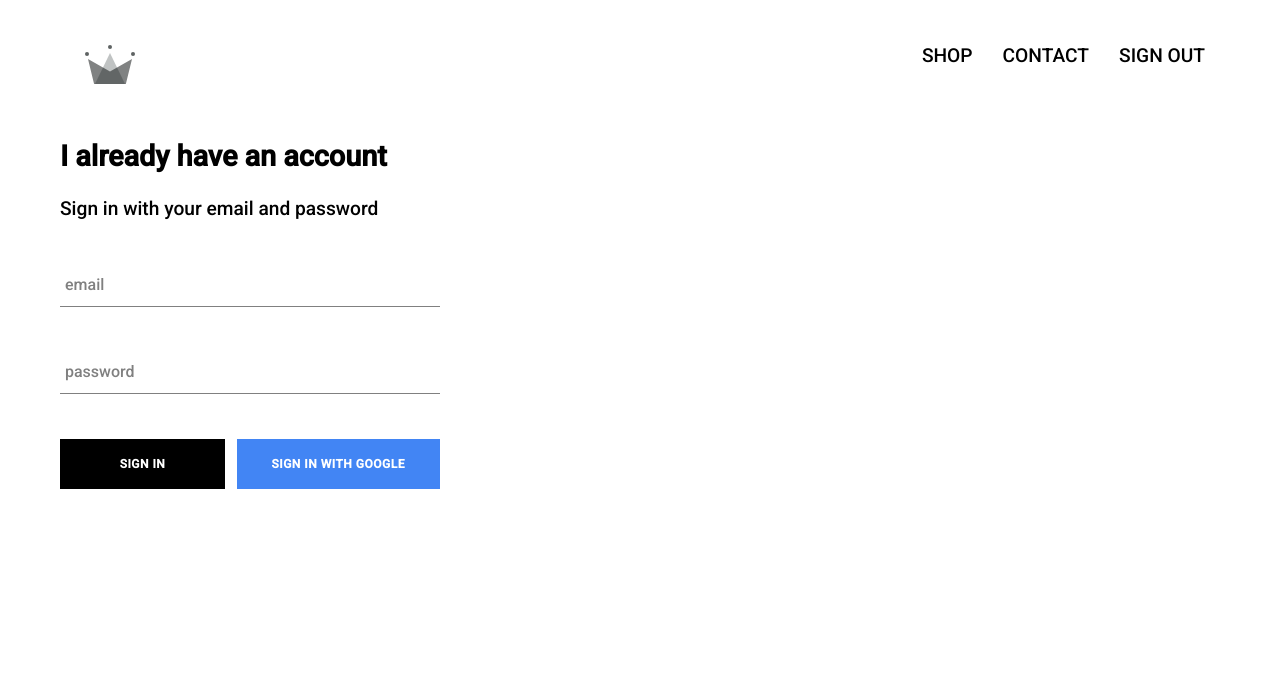
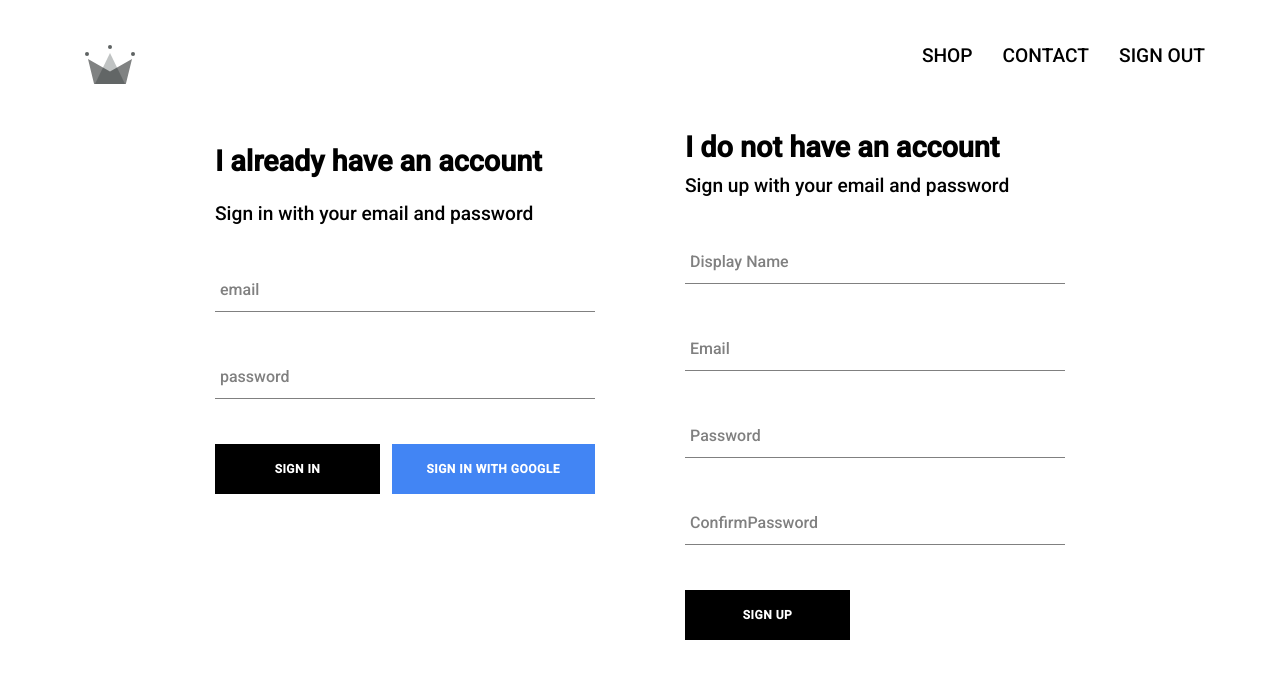
Before and after one commit to juanjpayan/e-commerce-site, a React (Create React App) app: page /signin in a window 1280 px wide. Shown: the top 678 px of the page. Built offline with nearby package versions, Linux system fonts and the light colour scheme; no server answers.

Commit message:
sign in and sign up

```diff
--- a/src/Components/Sign-In/Sign-In.jsx
+++ b/src/Components/Sign-In/Sign-In.jsx
@@ -1,5 +1,5 @@
 import React, { useState } from 'react';
-import { signInWithGoogle } from '../../Firebase/Firebase.utils';
+import { auth, signInWithGoogle } from '../../Firebase/Firebase.utils';
 import CustomButton from '../Custom-Button/Custom-Button';
 import FormInput from '../Form-Input/Form-Input';
 
@@ -9,12 +9,20 @@ const SignIn = () => {
 	const [ email, setEmail ] = useState('');
 	const [ password, setPassword ] = useState('');
 
-	const handleSubmit = (e) => {
+	const handleSubmit = async (e) => {
 		e.preventDefault();
+
+		try {
+			await auth.signInWithEmailAndPassword(email, password);
+			setPassword();
+			setEmail();
+		} catch (error) {
+			console.log(error);
+		}
 	};
 
-	const handleChange = (evt) => {
-		const { value, name } = evt.target;
+	const handleChange = (e) => {
+		const { value, name } = e.target;
 		name === 'email' ? setEmail(value) : setPassword(value);
 	};
 	return (
--- /dev/null
+++ b/src/Components/Sign-Up/Sing-Up.jsx
@@ -0,0 +1,77 @@
+import React, { useState } from 'react';
+import { auth, createUserProfileDocument } from '../../Firebase/Firebase.utils';
+import CustomButton from '../Custom-Button/Custom-Button';
+import FormInput from '../Form-Input/Form-Input';
+import './Sing-Up.scss';
+
+const SignUp = () => {
+	const [ displayName, setDisplayName ] = useState('');
+	const [ email, setEmail ] = useState('');
+	const [ password, setPassword ] = useState('');
+	const [ confirmedPassword, setConfirmedPassword ] = useState('');
+
+	const handleSubmit = async (e) => {
+		e.preventDefault();
+
+		if (password !== confirmedPassword) {
+			alert("password don't match");
+			return;
+		}
+
+		try {
+			const { user } = await auth.createUserWithEmailAndPassword(email, password);
+			createUserProfileDocument(user, { displayName });
+
+			await createUserProfileDocument(user, { displayName });
+
+			setDisplayName();
+			setEmail();
+			setPassword();
+			setConfirmedPassword();
+		} catch (error) {
+			console.log(error);
+		}
+	};
+
+	const handleChange = (e) => {
+		const { name, value } = e.target;
+		name === 'email' ? setEmail(value) : setPassword(value);
+	};
+
+	return (
+		<div className="sign-up">
+			<h2 className="title">I do not have an account</h2>
+			<span>Sign up with your email and password</span>
+			<form className="sign-up-form" onSubmit={handleSubmit}>
+				<FormInput
+					type="text"
+					name="displayName"
+					value={displayName}
+					onChange={handleChange}
+					label="Display Name"
+					required
+				/>
+				<FormInput type="email" name="email" value={email} onChange={handleChange} label="Email" required />
+				<FormInput
+					type="password"
+					name="password"
+					value={password}
+					onChange={handleChange}
+					label="Password"
+					required
+				/>
+				<FormInput
+					type="password"
+					name="confirmPassword"
+					value={confirmedPassword}
+					onChange={handleChange}
+					label="ConfirmPassword"
+					required
+				/>
+				<CustomButton type="submit">SIGN UP</CustomButton>
+			</form>
+		</div>
+	);
+};
+
+export default SignUp;
--- /dev/null
+++ b/src/Components/Sign-Up/Sing-Up.scss
@@ -0,0 +1,9 @@
+.sign-up {
+	display: flex;
+	flex-direction: column;
+	width: 380px;
+
+	.title {
+		margin: 10px 0;
+	}
+}
--- a/src/Pages/SignIn-SignUp/signIn- signUp.jsx
+++ b/src/Pages/SignIn-SignUp/signIn- signUp.jsx
@@ -1,11 +1,13 @@
 import React from 'react';
 import SignIn from '../../Components/Sign-In/Sign-In';
+import SignUp from '../../Components/Sign-Up/Sing-Up';
 import './signIn-signUp.scss';
 
 const signInAndSignUp = () => {
 	return (
 		<div className="sign-in-and-sign-up">
 			<SignIn />
+			<SignUp />
 		</div>
 	);
 };
--- a/src/Pages/SignIn-SignUp/signIn-signUp.scss
+++ b/src/Pages/SignIn-SignUp/signIn-signUp.scss
@@ -0,0 +1,6 @@
+.sign-in-and-sign-up {
+	width: 850px;
+	display: flex;
+	justify-content: space-between;
+	margin: 30px auto;
+}
```
